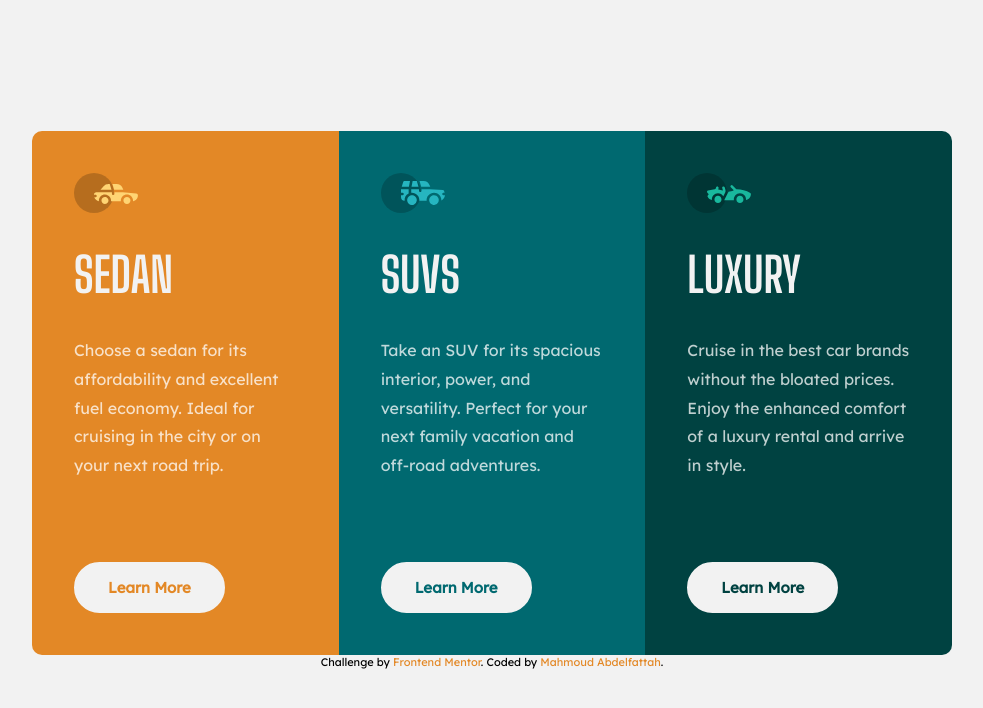
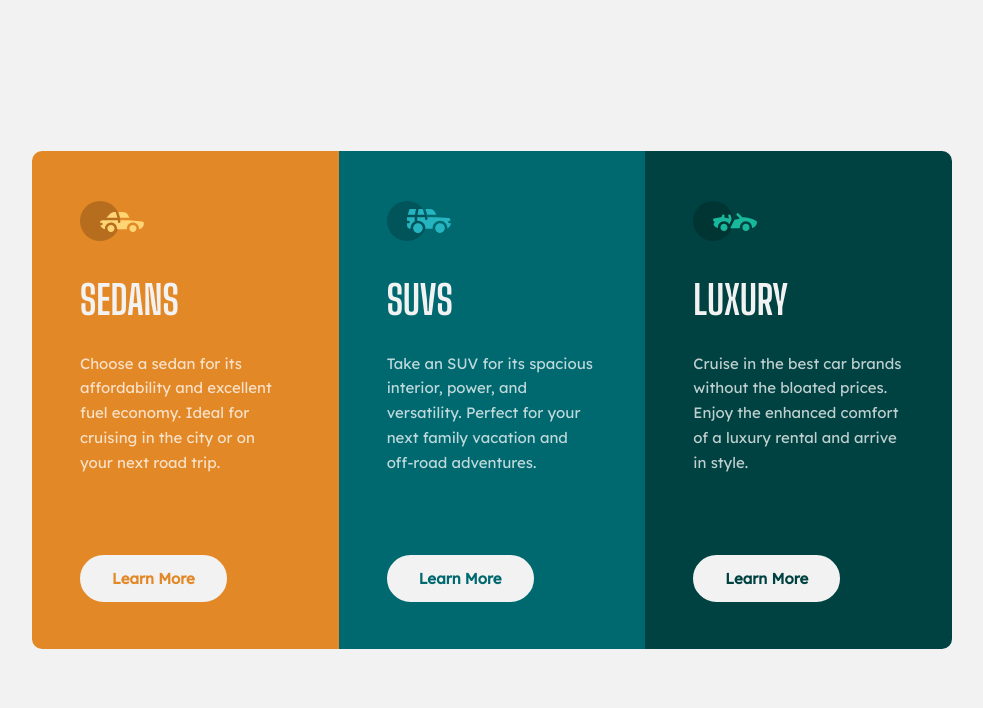
Before and after one commit to Mahmoud-Attalla/column-preview-card-component, a plain HTML site: page index.html in a window 1280 px wide. Shown: the whole page, without its empty margins (148-1131 px from the left). Drawn offline with Linux system fonts and the light colour scheme.

Commit message:
column-preview-card-component

```diff
--- a/css/style.css
+++ b/css/style.css
@@ -42,18 +42,18 @@ h2{
     text-transform:uppercase;
     color: var(--light-gray);
     font-family: var(--Big-Shoulders-Display-font);
-    margin: 33px 0;
+    margin: 35px 0 28px;
     font-weight: 700;
-    font-size: 3rem;
+    font-size: 2.5rem;
 }
 p{
     color: var(--paragraphs-color);
-
     font-weight: 400;
-    line-height: 1.8;
+    line-height: 1.55rem;
+    font-size: 15px;
 }
 .card{
-    padding: 42px;
+    padding: 50px 48px 47px 48px;
 }
 .sedan-car{
     background-color: var(--Bright-orange);
@@ -69,9 +69,9 @@ main a{
     text-align: center;
     background-color: var(--light-gray);
     font-weight:700 ;
-    padding: 14px 32px;
+    padding: 12px 30px;
     border-radius: 50px;
-    margin-top: 82px;
+    margin-top: 80px;
     width: fit-content;
     text-transform: capitalize;
     font-size: 15px;
@@ -132,5 +132,4 @@ main .luxury-car a:hover{
         margin: 0;
     }
 }
-
 /*happy coding*/
--- a/index.html
+++ b/index.html
@@ -24,7 +24,7 @@
         <img src="images/icon-sedans.svg" alt="icon sedan car">
       </div>
       <div class="content">
-        <h2>sedan</h2>
+        <h2>sedans</h2>
         <p>Choose a sedan for its
           affordability and excellent
           fuel economy. Ideal for
@@ -62,9 +62,9 @@
       <a class="btn" href="#">learn more</a>
     </div>
   </main>
-  <div class="attribution">
+  <!-- <div class="attribution">
     Challenge by <a href="https://www.frontendmentor.io?ref=challenge" target="_blank">Frontend Mentor</a>.
     Coded by <a href="#">Mahmoud Abdelfattah</a>.
-  </div>
+  </div> -->
 </body>
 </html>
```
